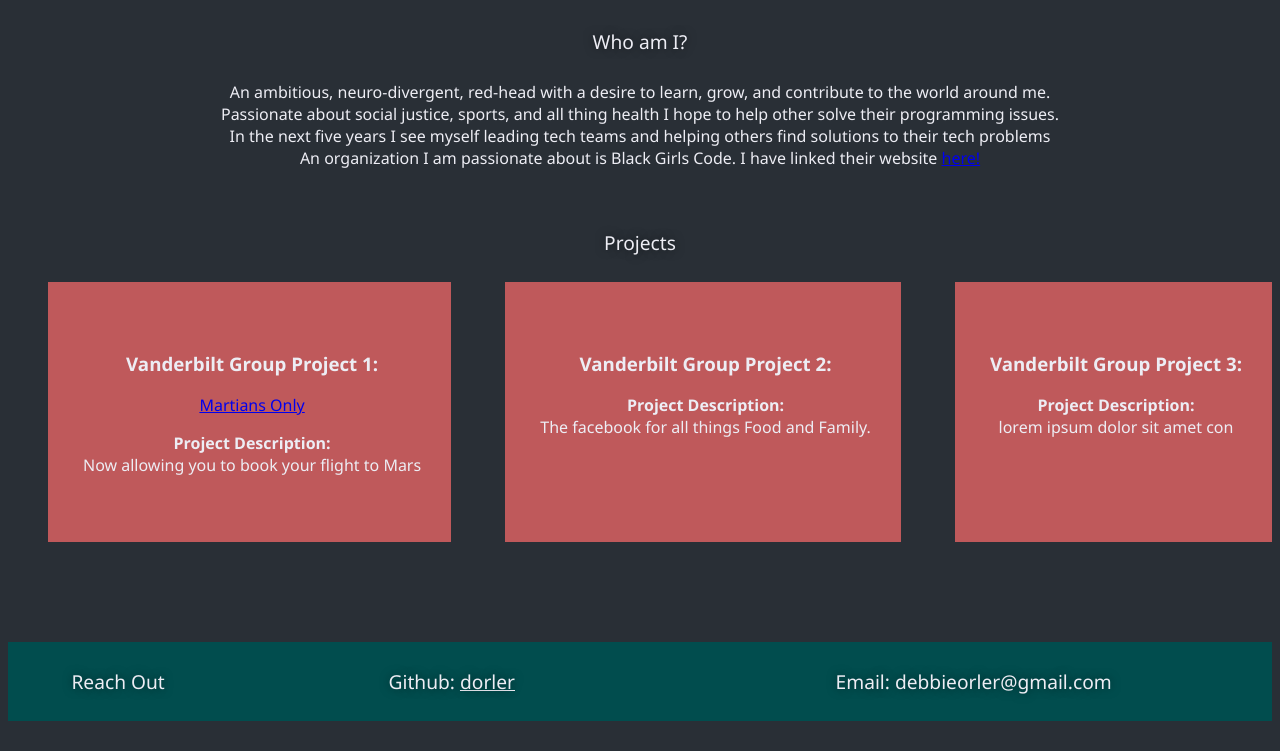
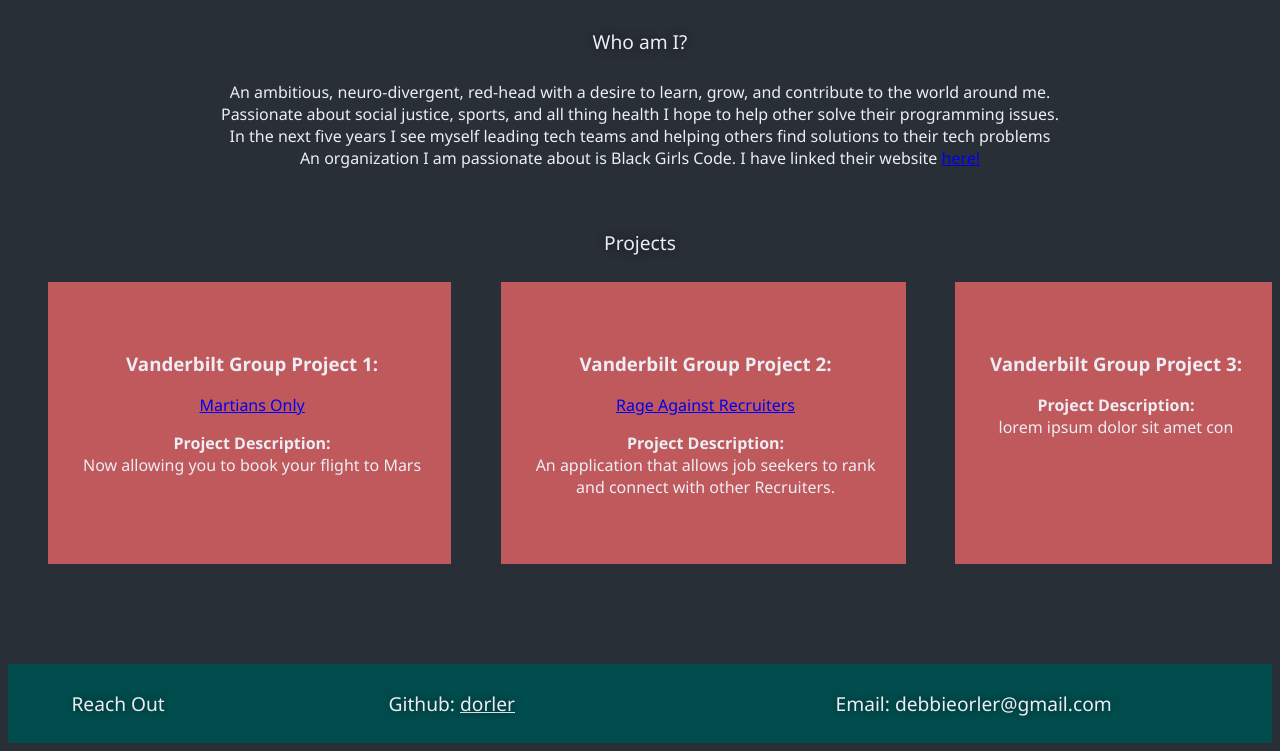
Before and after one commit to dorler/portfolio, a plain HTML site: page index.html in a window 1280 px wide. Shown: the part 868-1619 px from the top of the page. Before the commit the page ends 1597 px from the top, so only its background shows below. Drawn offline with Linux system fonts and the light colour scheme.

Commit message:
project 2 added

```diff
--- a/index.html
+++ b/index.html
@@ -75,10 +75,11 @@
           </p>
         </li>
         <li class="project-square">
-          <h3>Vanderbilt Group Project 2:<br>  </h3>
+          <h3>Vanderbilt Group Project 2:<br> </h3>
+          <a href="https://ratr20.herokuapp.com/">Rage Against Recruiters</a>
           <!--link o group project 2 -->
           <p>
-            <strong>Project Description:</strong> <br> The facebook for all things Food and Family.
+            <strong>Project Description:</strong> <br> An application that allows job seekers to rank <br> and connect with other Recruiters.
           </p>
         </li>
         <li class="project-square">
```
